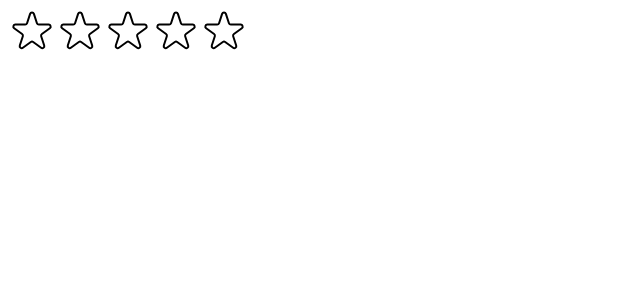
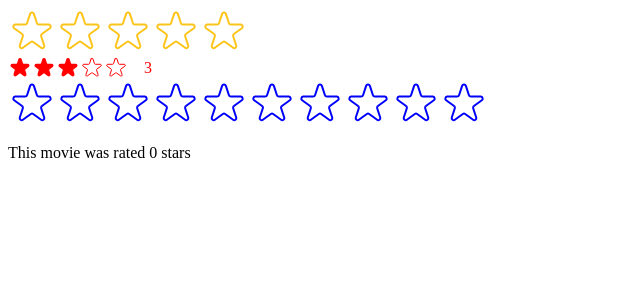
Before and after one commit to Martin-Andreev-288/J_Sch_ReactProjects, a React (Create React App) app in the folder starter/: page / in a window 1280 px wide. Shown: the top 300 px of the page, without its empty margins (0-640 px from the left). Built offline with nearby package versions, Linux system fonts and the light colour scheme.

Commit message:
119 improving reusability with props

```diff
--- a/starter/src/StarRating.js
+++ b/starter/src/StarRating.js
@@ -1,8 +1,5 @@
 import { useState } from "react";
 
-// pravim taka, che zvezdite da se ocvetqvat, kato hover-nem vyrhu tqh. Kato minem s mishkata vyrhu nqkoq
-// neocvetena - syshto se ocvetqva. tempRating e za vremenno ocvetenata (t.e. dokato sme s kursora v/u neq).
-// rating e kato e veche ocvetena.
 const containerStyle = {
   display: "flex",
   alignItems: "center",
@@ -13,21 +10,44 @@ const starContainerSyle = {
   display: "flex",
 };
 
-const textStyle = {
-  lineHeight: "1",
-  margin: "0",
-};
-
-export default function StarRating({ maxRating = 5 }) {
-  const [rating, setRating] = useState(0);
+// slagame defaultRating, koyto e syzdaden i v index.js. Negovata cel e da pokazva rayting-a, ako user-a veche
+// e glasuval, ili prosto da pokazva nqkakyv reyting, koyto sme zadali v skobite mu v index.js
+// za defaultRating-a: Maybe you heard or read that we should never initialize state from props. However, this
+// is only true if you want the state variable to stay in sync with that passed in props, or in other words,
+// if you want the state value to update in case that the prop value is also updated. However, that is clearly
+// not the case here. So, we are really only using this defaultRating here basically as seed data, so really
+// just as the initial state, and we don't care whether this value here may changes somewhere else in the app,
+// so outside this component.
+export default function StarRating({
+  maxRating = 5,
+  color = "#fcc419",
+  size = 48,
+  className = "",
+  messages = [],
+  defaultRating = 0,
+  onSetRating,
+}) {
+  const [rating, setRating] = useState(defaultRating);
   const [tempRating, setTempRating] = useState(0);
 
   function handleRating(rating) {
     setRating(rating);
+    onSetRating(rating); // tuk veche setvame i external rating-a, ne samo internal-a
   }
 
+  /* textyle shte zavisi ot props-vete, taka che go mestim tuk */
+  const textStyle = {
+    lineHeight: "1",
+    margin: "0",
+    color,
+    fontSize: `${size / 1.5}px`,
+  };
+  // pravim taka, che da se pokazva nqkakva duma za ocenkata. Malko obyrkvashto, no vsyshtnost prosto normalen
+  // javascript. Tova se sluchva ot {messages.length ... natatyk. Tova e prosto s cel ako nqkoy dobavi razlichen
+  // broy na ocenkite s dumi v index.js ot maksimalnata ocenka (t.e. v sluchaq maksimalnata ocenka e 5, znachi i
+  // dumite za ocenka tr da sa 5) - tova da dade cifra, vmesto duma (t.e. shte dade 1, 2, 3, 4, 5, vmesto duma).
   return (
-    <div style={containerStyle}>
+    <div style={containerStyle} className={className}>
       <div style={starContainerSyle}>
         {Array.from({ length: maxRating }, (_, i) => (
           <Star
@@ -36,22 +56,30 @@ export default function StarRating({ maxRating = 5 }) {
             onRate={() => handleRating(i + 1)}
             onHoverIn={() => setTempRating(i + 1)}
             onHoverOut={() => setTempRating(0)}
+            color={color}
+            size={size}
           />
         ))}
       </div>
-      <p style={textStyle}>{tempRating || rating || ""}</p>
+      <p style={textStyle}>
+        {messages.length === maxRating
+          ? messages[tempRating ? tempRating - 1 : rating - 1]
+          : tempRating || rating || ""}
+      </p>
     </div>
   );
 }
 
-const starStyle = {
-  width: "48px",
-  height: "48px",
-  display: "block",
-  cursor: "pointer",
-};
+/* starStyle syshto shte sa zavisimi ot props-ovete, zatova i tqh gi mestim
+promenqme cvetovete i dolu v JSX-a */
+function Star({ onRate, full, onHoverIn, onHoverOut, color, size }) {
+  const starStyle = {
+    width: `${size}px`,
+    height: `${size}px`,
+    display: "block",
+    cursor: "pointer",
+  };
 
-function Star({ onRate, full, onHoverIn, onHoverOut }) {
   return (
     <span
       role="button"
@@ -64,8 +92,8 @@ function Star({ onRate, full, onHoverIn, onHoverOut }) {
         <svg
           xmlns="http://www.w3.org/2000/svg"
           viewBox="0 0 20 20"
-          fill="#000"
-          stroke="#000"
+          fill={color}
+          stroke={color}
         >
           <path d="M9.049 2.927c.3-.921 1.603-.921 1.902 0l1.07 3.292a1 1 0 00.95.69h3.462c.969 0 1.371 1.24.588 1.81l-2.8 2.034a1 1 0 00-.364 1.118l1.07 3.292c.3.921-.755 1.688-1.54 1.118l-2.8-2.034a1 1 0 00-1.175 0l-2.8 2.034c-.784.57-1.838-.197-1.539-1.118l1.07-3.292a1 1 0 00-.364-1.118L2.98 8.72c-.783-.57-.38-1.81.588-1.81h3.461a1 1 0 00.951-.69l1.07-3.292z" />
         </svg>
@@ -74,7 +102,7 @@ function Star({ onRate, full, onHoverIn, onHoverOut }) {
           xmlns="http://www.w3.org/2000/svg"
           fill="none"
           viewBox="0 0 24 24"
-          stroke="#000"
+          stroke={color}
         >
           <path
             strokeLinecap="round"
--- a/starter/src/index.js
+++ b/starter/src/index.js
@@ -1,14 +1,38 @@
-import React from 'react';
-import ReactDOM from 'react-dom/client';
+import React, { useState } from "react";
+import ReactDOM from "react-dom/client";
 // import './index.css';
 // import App from './App';
 
-import StarRating from './StarRating';
+import StarRating from "./StarRating";
 
-const root = ReactDOM.createRoot(document.getElementById('root'));
+// taka (sled kato sme i podali onSetRating i sme slozhili onSetRating(rating) v StarRating komponenta v
+// StarRating.js), sme dali i ability na tozi test komponent to get access to that internal state
+// I sega veche se izpisva "This movie was rated "kolkoto zvezdi sme slozhili" stars"
+function Test() {
+  const [movieRating, setMovieRating] = useState(0);
+
+  return (
+    <div>
+      <StarRating color="blue" maxRating={10} onSetRating={setMovieRating} />
+      <p>This movie was rated {movieRating} stars</p>
+    </div>
+  );
+}
+
+const root = ReactDOM.createRoot(document.getElementById("root"));
 root.render(
   <React.StrictMode>
     {/* <App /> */}
-    <StarRating maxRating={5} />
+    <StarRating
+      maxRating={5}
+      messages={["Terrible", "Bad", "Okay", "Good", "Amazing"]}
+    />
+    <StarRating size={24} color="red" className="test" defaultRating={3} />
+
+    <Test />
   </React.StrictMode>
 );
+
+/* sega StarRating e reusable. Ako slozhim oshte edin pod pyrviq (s maxRating={5}), shte se renderira i toy.
+Primerno mozhe da e <StarRating size={24} color="red". Mozhe da slozhim i className
+(primerno className="imenaklasa") /> */
```
